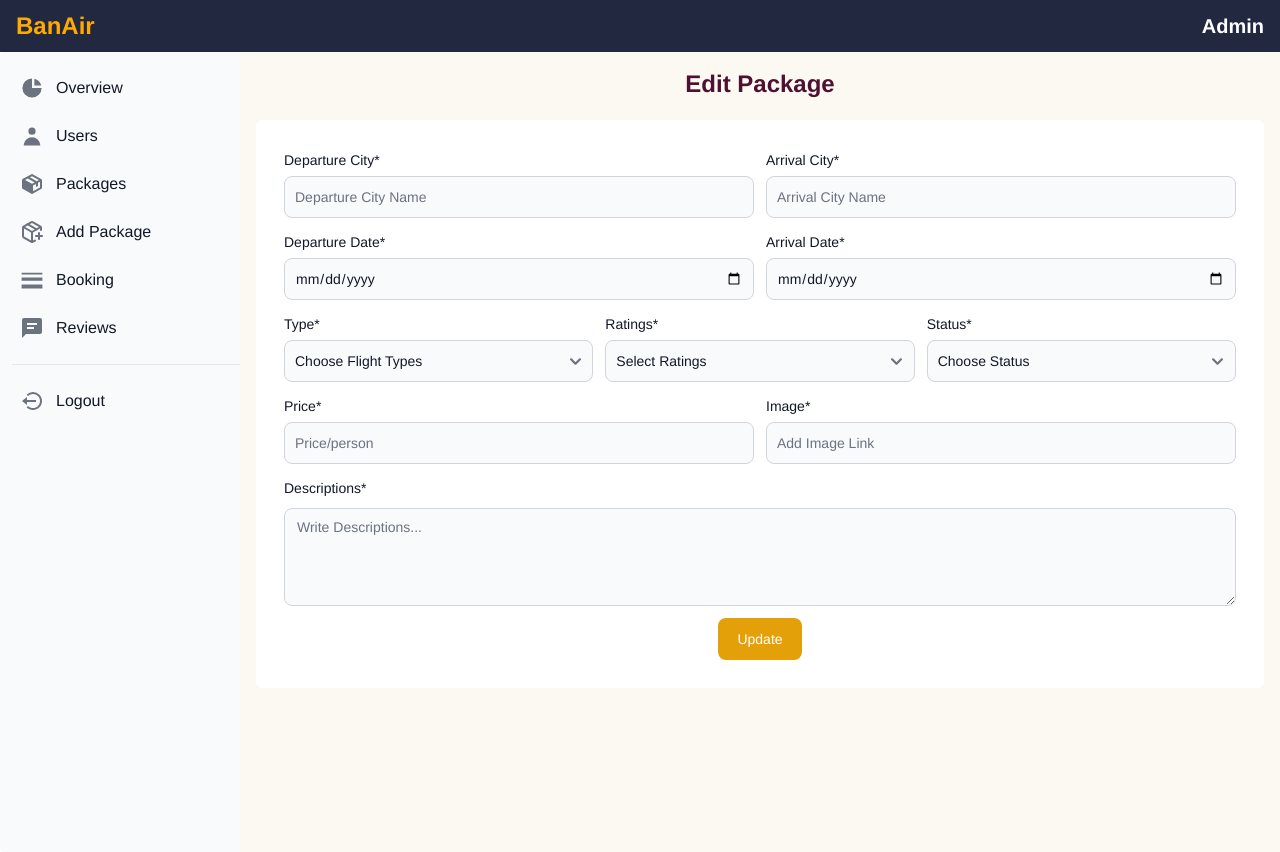
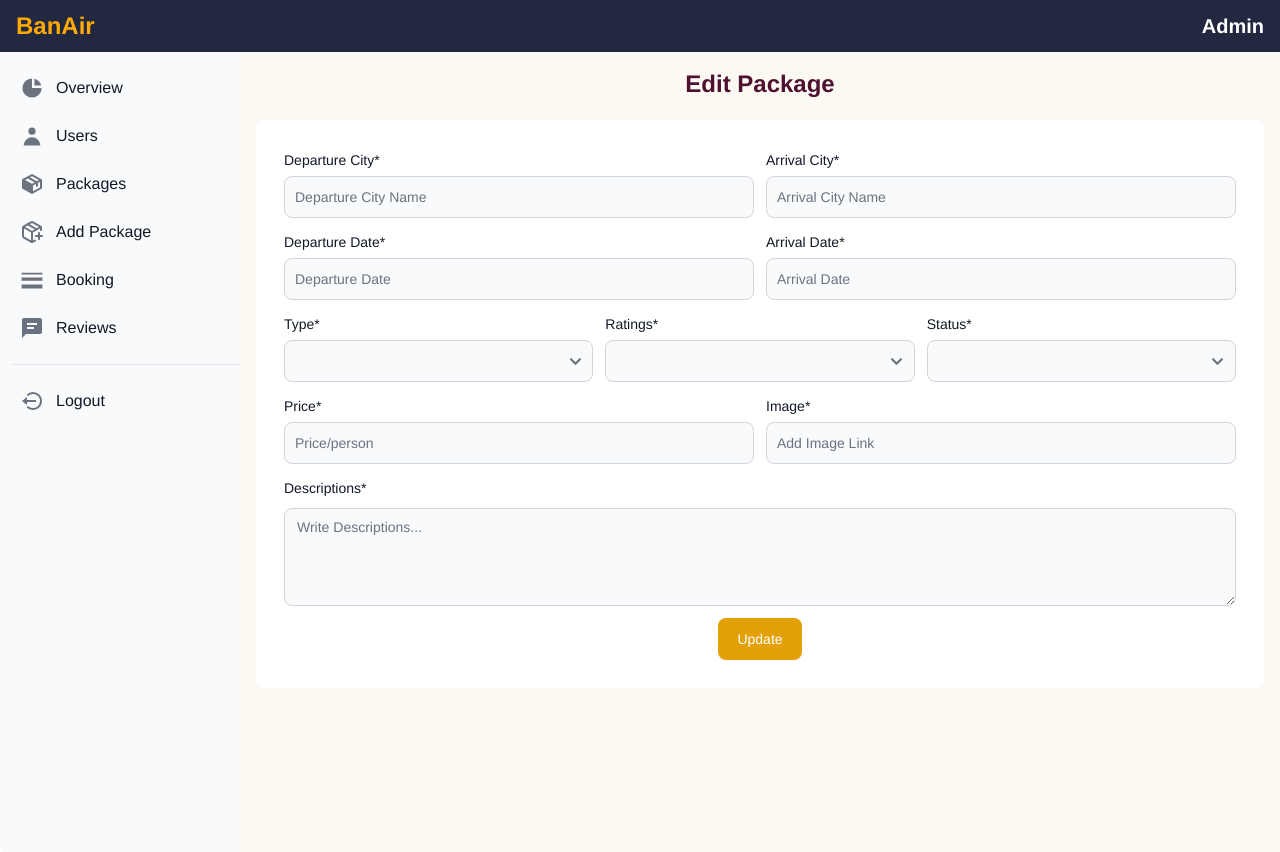
Before and after one commit to Abhamid3311/BanAir, a Next.js app: page /Admin-dashboard/package-managment/edit-package/1 in a window 1280 px wide. Built offline with nearby package versions, Linux system fonts and the light colour scheme; no server answers.

Commit message:
Edit package done

```diff
--- a/src/pages/Admin-dashboard/package-managment/edit-package/[id].tsx
+++ b/src/pages/Admin-dashboard/package-managment/edit-package/[id].tsx
@@ -1,8 +1,7 @@
 import AdminLayout from '@/components/layouts/Admin/AdminLayout';
-import React from 'react'
+import React, { useEffect, useState } from 'react'
 import { useRouter } from 'next/router';
-import { useGetSinglePackagesQuery } from '@/redux/features/packages/packagesApi';
-import { useAddPackageMutation } from '@/redux/features/packages/packagesApi';
+import { useGetSinglePackagesQuery, useUpdatePackageMutation } from '@/redux/features/packages/packagesApi';
 import { Button, Label, Select, TextInput, Textarea } from 'flowbite-react';
 
 import { FieldValues, SubmitHandler, useForm } from 'react-hook-form';
@@ -12,26 +11,71 @@ export default function EditPackage() {
     const router = useRouter();
     const { id } = router.query;
     const { data } = useGetSinglePackagesQuery(id);
-    console.log(data);
+    const [updatePackage, { isLoading }] = useUpdatePackageMutation();
+    const [startDateType, setStartDateType] = useState('text');
+    const [endDateType, setEndDateType] = useState('text');
 
-    const { register, handleSubmit, reset } = useForm();
-    const [postPackage, { isLoading, isError }] = useAddPackageMutation();
+
+
+    // console.log(data);
+
+    const { register, handleSubmit, reset, setValue } = useForm({
+        defaultValues: {
+            from: data?.from || '',
+            to: data?.to || '',
+            startDate: data?.startDate || '',
+            endDate: data?.endDate || '',
+            type: data?.type || '',
+            ratings: data?.ratings || '',
+            status: data?.status || '',
+            price: data?.price || '',
+            img: data?.img || '',
+            desc: data?.desc || '',
+        },
+    });
+
+    useEffect(() => {
+        if (data) {
+            setValue('from', data.from || '');
+            setValue('to', data.to || '');
+            setValue('startDate', data.startDate || '');
+            setValue('endDate', data.endDate || '');
+            setValue('type', data.type || "");
+            setValue('ratings', data.ratings || '');
+            setValue('status', data.status || '');
+            setValue('price', data.price || '');
+            setValue('img', data.img || '');
+            setValue('desc', data.desc || '');
+        }
+    }, [data, setValue]);
 
 
     //Handle Update Package Form
-    const onSubmit: SubmitHandler<FieldValues> = async (data) => {
-        // console.log(data)
+    const onSubmit: SubmitHandler<FieldValues> = async (formData) => {
+        try {
+            const updatedData = {
+                from: formData.from,
+                to: formData.to,
+                startDate: formData.startDate,
+                endDate: formData.endDate,
+                type: formData.type,
+                ratings: formData.ratings,
+                status: formData.status, // Make sure 'status' is included
+                price: formData.price,
+                img: formData.img,
+                desc: formData.desc,
+            };
 
-        postPackage(data).unwrap()
-            .then((response) => {
-                console.log('Package added successfully', response);
-                toast.success("Package Added Successfully!");
-                reset();
-            })
-            .catch((error) => {
-                console.error('Error adding Package', error);
-                toast.error("Package Added Failed!")
-            });
+            console.log(updatedData)
+
+            const response = await updatePackage({ data: updatedData, id }).unwrap();
+            console.log('Package Updated successfully', response);
+            toast.success("Package Updated Successfully!");
+            reset();
+        } catch (error) {
+            console.error('Error Updated Package', error);
+            toast.error("Package Updated Failed!");
+        }
     };
 
 
@@ -49,7 +93,6 @@ export default function EditPackage() {
                                 id="From"
                                 placeholder="Departure City Name"
                                 required
-                                defaultValue={data?.from}
                                 type="text"
                                 {...register("from", { required: true })}
                             />
@@ -61,7 +104,6 @@ export default function EditPackage() {
                                 id="From"
                                 placeholder="Arrival City Name"
                                 required
-                                defaultValue={data?.to}
                                 type="text"
                                 {...register("to", { required: true })}
                             />
@@ -74,9 +116,8 @@ export default function EditPackage() {
                             <TextInput
                                 id="From"
                                 placeholder="Departure Date"
-                                required
-                                defaultValue={data?.startDate}
-                                type="date"
+                                type={startDateType === 'date' ? 'date' : 'text'}
+                                onClick={() => setStartDateType('date')}
                                 {...register("startDate", { required: true })}
                             />
                         </div>
@@ -86,9 +127,8 @@ export default function EditPackage() {
                             <TextInput
                                 id="endDate"
                                 placeholder="Arrival Date"
-                                required
-                                defaultValue={data?.endDate}
-                                type="date"
+                                type={endDateType === 'date' ? 'date' : 'text'}
+                                onFocus={() => setEndDateType('date')}
                                 {...register("endDate", { required: true })}
                             />
                         </div>
@@ -98,7 +138,7 @@ export default function EditPackage() {
 
                         <div className="w-full  " id="select">
                             <div className="mb-1 block"><Label htmlFor="Type" value="Type*" /> </div>
-                            <Select id="Type" defaultValue={data?.type}  {...register("type", { required: true })}>
+                            <Select id="Type"   {...register("type", { required: true })}>
                                 <option selected disabled>Choose Flight Types</option>
                                 <option value="Economy Class">Economy Class</option>
                                 <option value="Premium Economy">Premium Economy</option>
@@ -109,7 +149,7 @@ export default function EditPackage() {
 
                         <div className="w-full  " id="select">
                             <div className="mb-1 block"><Label htmlFor="Ratings" value="Ratings*" /> </div>
-                            <Select id="Ratings" defaultValue={data?.ratings}   {...register("ratings", { required: true })}>
+                            <Select id="Ratings"    {...register("ratings", { required: true })}>
                                 <option selected disabled>Select Ratings</option>
                                 <option >1 </option>
                                 <option>2</option>
@@ -121,7 +161,7 @@ export default function EditPackage() {
 
                         <div className="w-full  " id="select">
                             <div className="mb-1 block"><Label htmlFor="Status" value="Status*" /> </div>
-                            <Select id="Status" defaultValue={data?.status}   {...register("status", { required: true })}>
+                            <Select id="Status"  {...register("status", { required: true })}>
                                 <option selected disabled>Choose Status </option>
                                 <option value={"Available"} >Available</option>
                                 <option value={"Not Available"} >Not Available</option>
@@ -136,7 +176,6 @@ export default function EditPackage() {
                                 id="price"
                                 placeholder="Price/person"
                                 required
-                                defaultValue={data?.price}
                                 type="number"
                                 {...register("price", { required: true })}
                             />
@@ -148,7 +187,6 @@ export default function EditPackage() {
                                 id="img"
                                 placeholder="Add Image Link"
                                 required
-                                defaultValue={data?.img}
                                 type="text"
                                 {...register("img", { required: true })}
                             />
@@ -159,7 +197,7 @@ export default function EditPackage() {
                         <div className="mb-2 block">
                             <Label htmlFor="comment" value="Descriptions*" />
                         </div>
-                        <Textarea defaultValue={data?.desc}  {...register("desc", { required: true })} id="comment" placeholder="Write Descriptions..." required rows={4} />
+                        <Textarea  {...register("desc", { required: true })} id="comment" placeholder="Write Descriptions..." required rows={4} />
                     </div>
 
                     <div className='flex items-center justify-center my-3'>
--- a/src/redux/features/packages/packagesApi.ts
+++ b/src/redux/features/packages/packagesApi.ts
@@ -8,6 +8,7 @@ const packageApi = api.injectEndpoints({
         }),
         getSinglePackages: builder.query({
             query: (id) => `/deal/${id}`,
+            providesTags: ["deals"]
         }),
 
         addPackage: builder.mutation({
@@ -26,8 +27,17 @@ const packageApi = api.injectEndpoints({
             }),
             invalidatesTags: ["deals"]
         }),
+
+        updatePackage: builder.mutation({
+            query: ({ data, id }) => ({
+                url: `/deal/${id}`,
+                method: 'PUT',
+                body: data,
+            }),
+            invalidatesTags: ["deals"]
+        }),
     })
 });
 
 
-export const { useGetFlightsQuery, useDeleteFlightsMutation, useGetSinglePackagesQuery, useAddPackageMutation } = packageApi;
+export const { useGetFlightsQuery, useDeleteFlightsMutation, useGetSinglePackagesQuery, useAddPackageMutation, useUpdatePackageMutation } = packageApi;
```
